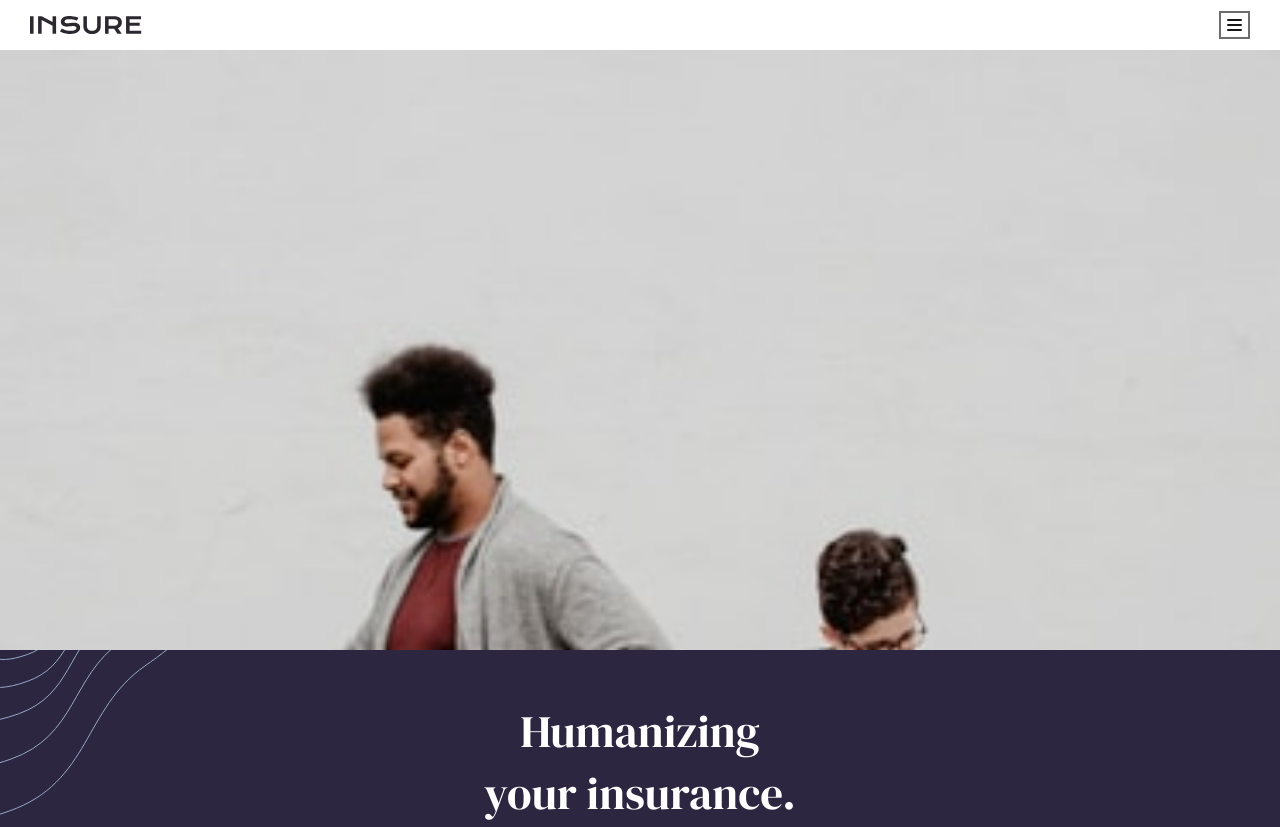
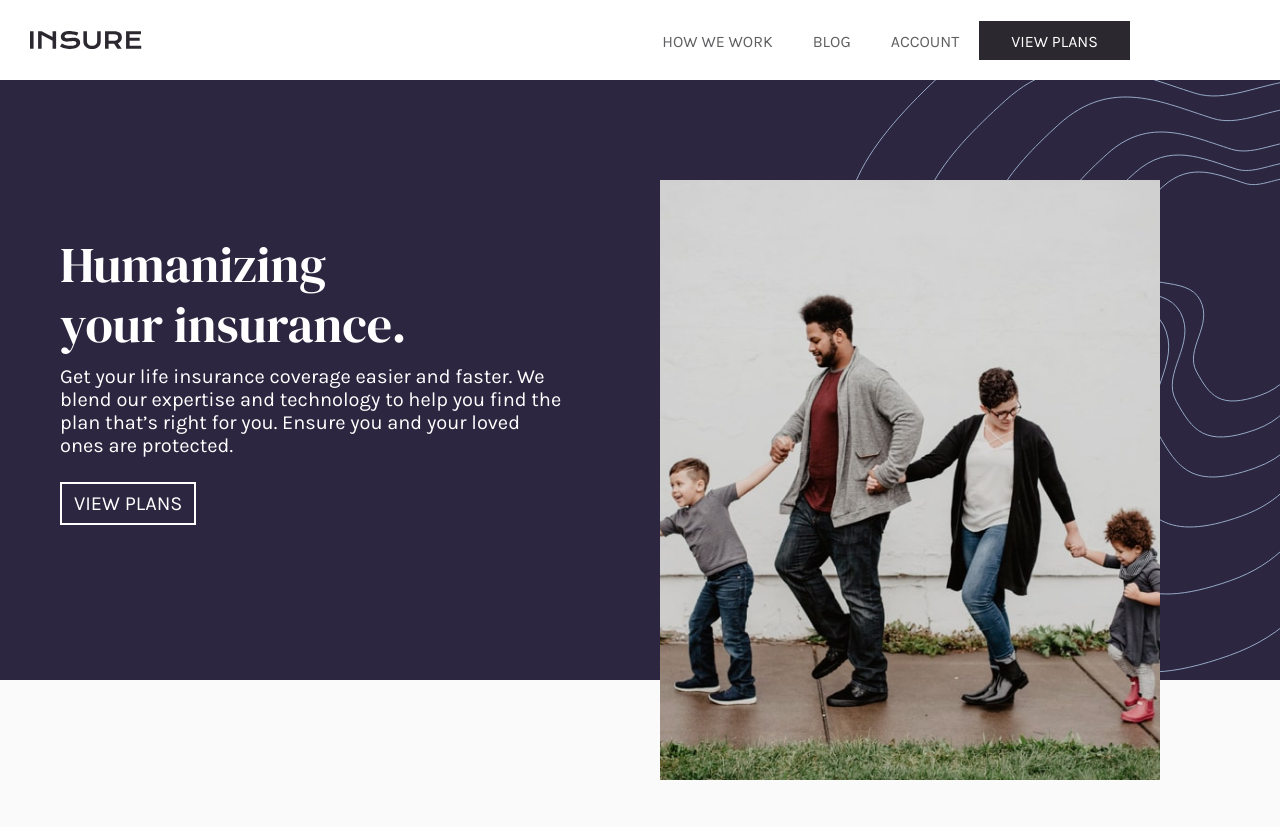
Before and after one commit to rica213/insurance-landing-product-master, a website: page index.html in a window 1280 px wide. Shown: the top 827 px of the page. Drawn offline with Linux system fonts and the light colour scheme.

Commit message:
changed index.html and style.css file

```diff
--- a/index.html
+++ b/index.html
@@ -36,6 +36,12 @@
     <header>
       <nav>
         <img src="images/logo.svg" alt="logo" />
+        <ul>
+          <li><a href="#">how we work</a></li>
+          <li><a href="#">blog</a></li>
+          <li><a href="#">account</a></li>
+          <li class="bttn_view"><a href="#" style="color: #fff;">view plans</a></li>
+        </ul>
         <menu>
           <div class="bar"></div>
           <div class="bar"></div>
@@ -45,9 +51,7 @@
       <section class="headline">
         <div class="back_image"></div>
         <div class="headline_sec">
-        <h1>Humanizing
-        </br>
-          your insurance.</h1>
+        <h1>Humanizing<span>your insurance.</span></h1>
         <p>
           Get your life insurance coverage easier and faster. We blend our
           expertise and technology to help you find the plan that’s right for
--- a/style.css
+++ b/style.css
@@ -81,13 +81,17 @@ menu {
   padding: 50px 10px;
   color: #fff;
   text-align: center;
-  z-index: -1;
 }
 
 .headline_sec h1,
 .features h2 {
   font-weight: 400;
   font-size: 45px;
+}
+
+.headline h1 span {
+  display: block;
+  overflow: hidden;
 }
 
 .headline_sec p {
@@ -105,7 +109,7 @@ menu {
   text-transform: uppercase;
 }
 
-.cover_img {
+/* .cover_img {
   background-image: url(images/bg-pattern-intro-right-mobile.svg);
   background-repeat: no-repeat;
   background-size: contain;
@@ -114,8 +118,8 @@ menu {
   margin-top: -130px;
   margin-right: -30px;
   background-position: right;
-  position: absolute;
-}
+
+} */
 
 .features {
   width: 100%;
@@ -247,3 +251,85 @@ footer {
   color: hsl(270, 9%, 17%);
   cursor: pointer;
 }
+
+/* Desktop Version Start */
+
+@media screen and (min-width: 768px){
+ nav {
+  height: 80px;
+ }
+
+ ul {
+  margin: 0 150px 0 30px;
+  display: flex;
+  align-items: center;
+  flex-direction: row;
+ }
+ ul li {
+
+ }
+li a {
+  margin: 0 20px;
+  text-transform: uppercase;
+  font-size: 0.8rem;
+  color: #605e61;
+  font-weight: 500;
+  transition: 0.5s all;
+}
+
+li a:hover {
+  color: #121213;
+}
+
+.bttn_view {
+  padding: 8px 12px;
+  background: #2b282f;
+  font-weight: 500;
+}
+
+ menu {
+  display: none;
+ }
+
+ .back_image {
+  background-image: url("images/image-intro-desktop.jpg");
+  background-repeat: no-repeat;
+  right: 0;
+  margin: 100px 120px 0 30px;
+  width: 500px;
+  height: 600px;
+  position: absolute;
+}
+
+.headline_sec {
+  background-image: url(images/bg-pattern-intro-right-desktop.svg);
+  background-repeat: no-repeat;
+  background-position: top right;
+  width: 100%;
+  height: 600px;
+  display: flex;
+  align-items: flex-start;
+  color: #fff;
+}
+
+.headline_sec h1 {
+  font-weight: 500;
+  font-size: 50px;
+  margin-left: 50px;
+  text-align: left;
+  line-height: 1.2;
+  overflow-y: hidden;
+}
+
+.headline_sec p {
+  width: 40%;
+  margin-left: 50px;
+  text-align: left;
+
+}
+
+.link {
+  margin-left: 50px;
+}
+
+}
```
